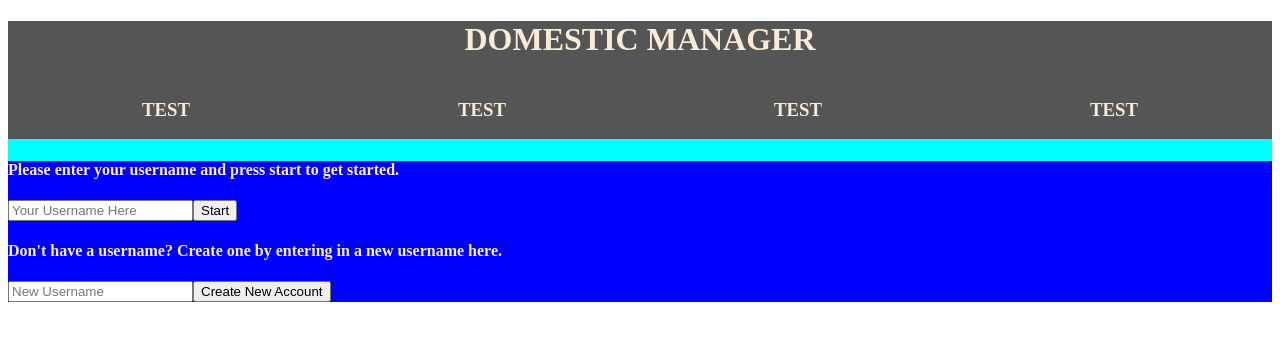
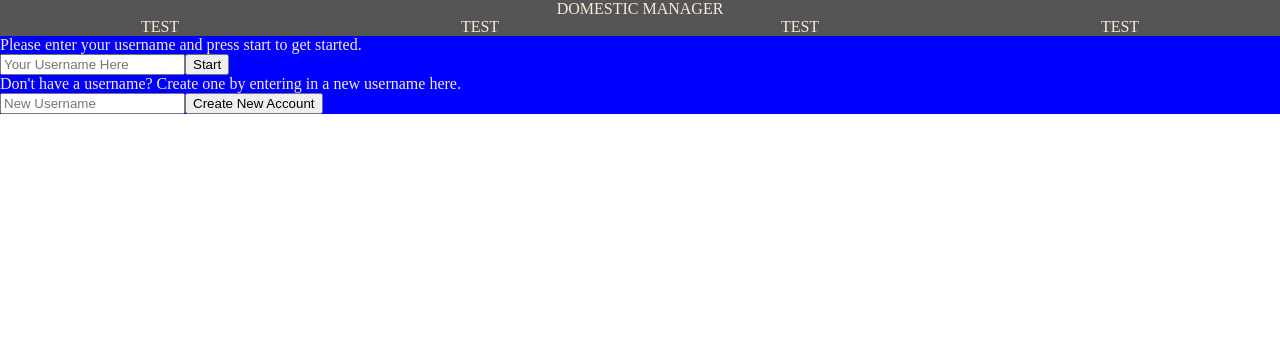
Before and after one commit to stephenJohnGiardina/Home-Aid, a React app: page / in a window 1280 px wide. Shown: the top 340 px of the page. Built offline with nearby package versions, Linux system fonts and the light colour scheme.

Commit message:
Added a CSS reset

```diff
--- a/client/css/App.css
+++ b/client/css/App.css
@@ -1,3 +1,35 @@
+/* http://meyerweb.com/eric/tools/css/reset/
+   v2.0 | 20110126
+   License: none (public domain)
+*/
+
+html, body, div, span, applet, object, iframe,
+h1, h2, h3, h4, h5, h6, p, blockquote, pre,
+a, abbr, acronym, address, big, cite, code,
+del, dfn, em, img, ins, kbd, q, s, samp,
+small, strike, strong, sub, sup, tt, var,
+b, u, i, center,
+dl, dt, dd, ol, ul, li,
+fieldset, form, label, legend,
+table, caption, tbody, tfoot, thead, tr, th, td,
+article, aside, canvas, details, embed,
+figure, figcaption, footer, header, hgroup,
+menu, nav, output, ruby, section, summary,
+time, mark, audio, video {
+  margin: 0;
+  padding: 0;
+  border: 0;
+  font-size: 100%;
+  font: inherit;
+  vertical-align: baseline;
+}
+
+/* HTML5 display-role reset for older browsers */
+article, aside, details, figcaption, figure,
+footer, header, hgroup, menu, nav, section {
+  display: block;
+}
+
 body {
   color: antiquewhite;
 }
```
Also changed, not shown: public/dist/bundle.js.
